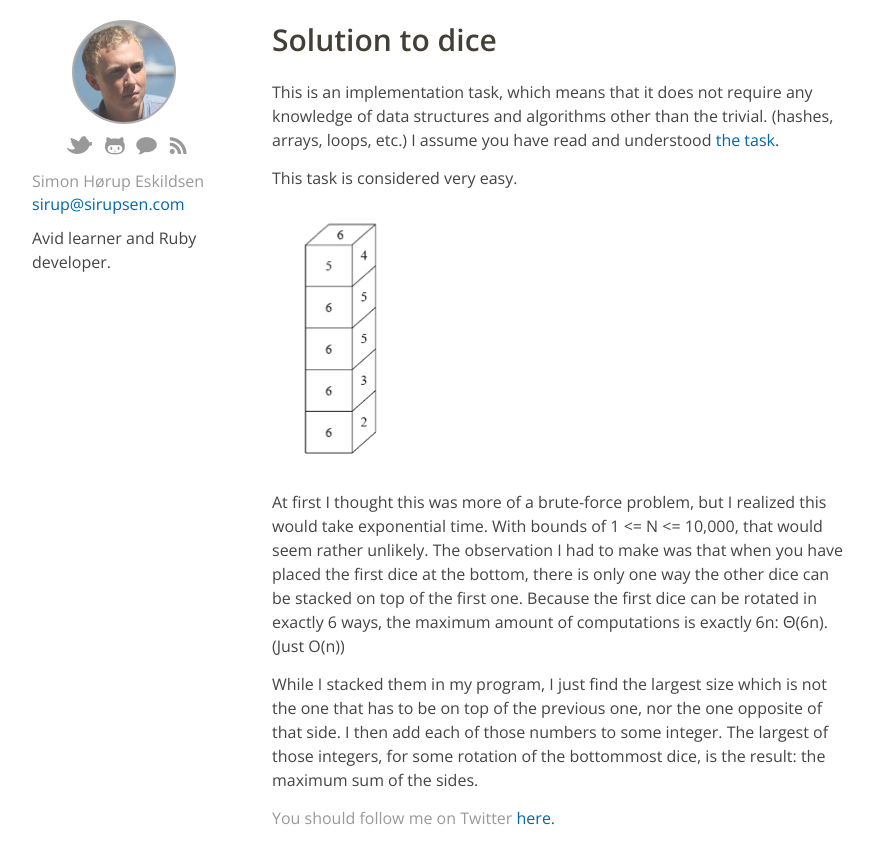
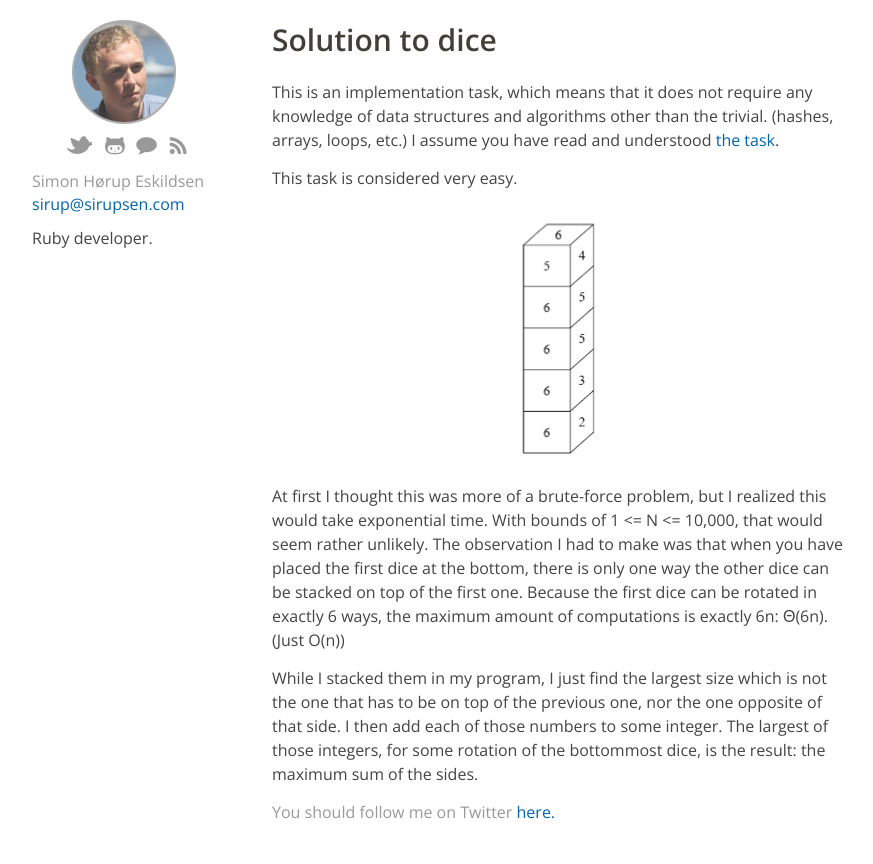
Before and after one commit to igor47/blog, a Jekyll site: the page built from dice.md, in a window 1280 px wide. Shown: the top 864 px of the page, without its empty margins (138-1011 px from the left). Built offline with Jekyll 4.4.1, drawn with Linux system fonts in a browser that asks for light colours.

Commit message:
Add centering of images

```diff
--- a/_layouts/default.html
+++ b/_layouts/default.html
@@ -1,4 +1,4 @@
-{% assign description = "Avid learner and Ruby developer." %}
+{% assign description = "Ruby developer." %}
 <!doctype html>
 <!--[if lt IE 7 ]><html class="ie ie6" lang="en"> <![endif]-->
 <!--[if IE 7 ]><html class="ie ie7" lang="en"> <![endif]-->
--- a/static/css/base.css
+++ b/static/css/base.css
@@ -75,7 +75,7 @@
 	.subheader { color: #777; }
 
 	p { margin: 0 0 20px; line-height: 24px; }
-	p img { margin: 0; }
+	/* p img { margin: 0; } */
 	p.lead { font-size: 21px; line-height: 27px; color: #777;  }
 
 	em { font-style: italic; }
--- a/static/css/layout.css
+++ b/static/css/layout.css
@@ -104,6 +104,14 @@ code {
 
 .sidebar p {
   margin-bottom: 10px !important;
+}
+
+img {
+  max-width: 70%;
+  max-height: 400px;
+  margin-left: auto !important;
+  margin-right: auto !important;
+  display: block;
 }
 
 article li {
```
